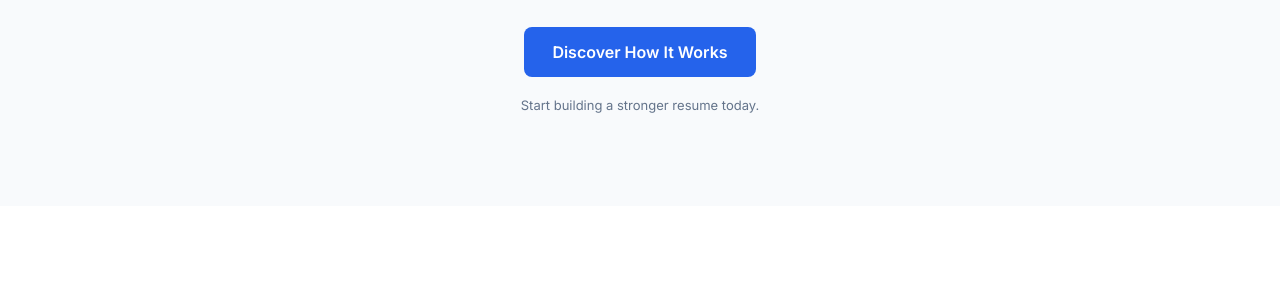
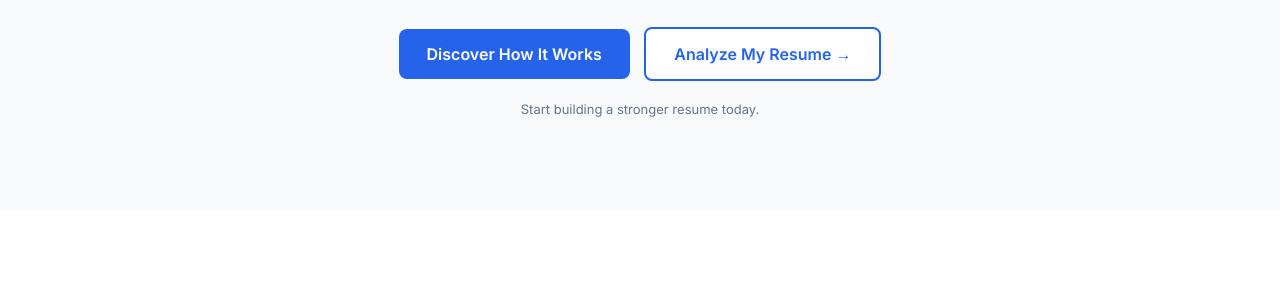
Before and after one commit to rishabhraj6232-a11y/Resume-Analyzer, a plain HTML site: page templates/home.html in a window 1280 px wide. Shown: the part 505-799 px from the top of the page. Drawn offline with Linux system fonts and the light colour scheme.

Commit message:
Update home.html

```diff
--- a/templates/home.html
+++ b/templates/home.html
@@ -1,3 +1,4 @@
+
 <!DOCTYPE html>
 <html lang="en">
 <head>
@@ -6,9 +7,11 @@
 
     <title>Resume Analyzer</title>
 
+    <!-- these are the fonts used on the website -->
     <link rel="stylesheet" href="https://fonts.googleapis.com/css2?family=Space+Grotesk:wght@500;600;700&family=Inter:wght@400;500;600&display=swap">
 
     <style>
+        /* this controls the main page style */
         body {
             margin: 0;
             font-family: 'Inter', sans-serif;
@@ -16,6 +19,7 @@
             color: #0F172A;
         }
 
+        /* this is the top bar with the logo and links */
         header {
             position: sticky;
             top: 0;
@@ -26,18 +30,21 @@
             align-items: center;
         }
 
+        /* this styles the website name */
         header h2 {
             font-family: 'Space Grotesk', sans-serif;
             color: #2563EB;
             margin: 0;
         }
 
+        /* these are the home and about links */
         nav a {
             text-decoration: none;
             color: #475569;
             margin-left: 20px;
         }
 
+        /* this styles the GitHub link */
         .github-link {
             display: block;
             margin-top: 8px;
@@ -50,11 +57,13 @@
             text-decoration: underline;
         }
 
+        /* this is the main welcome section */
         .hero {
             text-align: center;
             padding: 100px 20px 80px;
         }
 
+        /* this is the small label above the heading */
         .label {
             color: #2563EB;
             background-color: #DBEAFE;
@@ -65,16 +74,19 @@
             font-weight: bold;
         }
 
+        /* this styles the main heading */
         h1 {
             font-family: 'Space Grotesk', sans-serif;
             font-size: 52px;
             margin-bottom: 15px;
         }
 
+        /* this makes the second heading line blue */
         h1 span {
             color: #2563EB;
         }
 
+        /* this styles the text under the heading */
         .description {
             color: #64748B;
             font-size: 16px;
@@ -83,6 +95,7 @@
             margin: 0 auto 30px;
         }
 
+        /* this is the main blue button style */
         .button {
             display: inline-block;
             background-color: #2563EB;
@@ -97,12 +110,26 @@
             background-color: #1D4ED8;
         }
 
+        /* this styles the resume button with a white background and blue outline */
+        .resume-button {
+            background-color: white;
+            color: #2563EB;
+            border: 2px solid #2563EB;
+            margin-left: 10px;
+        }
+
+        .resume-button:hover {
+            background-color: #DBEAFE;
+        }
+
+        /* this is the small text under the buttons */
         .note {
             color: #64748B;
             font-size: 13px;
             margin-top: 20px;
         }
 
+        /* this is the how it works section */
         .how {
             background-color: white;
             text-align: center;
@@ -114,17 +141,20 @@
             font-size: 32px;
         }
 
+        /* this styles the text under the section heading */
         .subtitle {
             color: #64748B;
             margin-bottom: 40px;
         }
 
+        /* this holds the three cards in a row */
         .steps {
             display: flex;
             justify-content: center;
             gap: 25px;
         }
 
+        /* this styles each card */
         .step {
             background-color: #F8FAFC;
             padding: 30px 20px;
@@ -133,6 +163,7 @@
             max-width: 250px;
         }
 
+        /* this styles the number boxes inside the cards */
         .number {
             background-color: #DBEAFE;
             color: #2563EB;
@@ -146,16 +177,19 @@
             font-weight: bold;
         }
 
+        /* this styles the card headings */
         .step h3 {
             font-family: 'Space Grotesk', sans-serif;
         }
 
+        /* this styles the text inside the cards */
         .step p {
             color: #64748B;
             font-size: 14px;
             line-height: 1.7;
         }
 
+        /* this is the dark bar at the bottom of the page */
         footer {
             background-color: #0F172A;
             color: #CBD5E1;
@@ -164,6 +198,7 @@
             font-size: 13px;
         }
 
+        /* this adjusts the layout for smaller screens */
         @media (max-width: 650px) {
             header {
                 padding: 20px;
@@ -192,10 +227,12 @@
 
 <body>
 
+    <!-- this is the header with the website name and navigation -->
     <header>
         <div>
             <h2>ResumeAnalyzer</h2>
 
+            <!-- this link opens the GitHub repository -->
             <a class="github-link"
                href="https://github.com/rishabhraj6232-a11y/Resume-Analyzer"
                target="_blank"
@@ -204,12 +241,14 @@
             </a>
         </div>
 
+        <!-- these links move to sections on this page -->
         <nav>
             <a href="#home">Home</a>
             <a href="#about">About</a>
         </nav>
     </header>
 
+    <!-- this is the main welcome section -->
     <section class="hero" id="home">
 
         <p class="label">YOUR CAREER STARTS HERE</p>
@@ -225,8 +264,14 @@
             opportunities to improve your resume.
         </p>
 
+        <!-- this button moves down to the how it works section -->
         <a href="#about" class="button">
             Discover How It Works
+        </a>
+
+        <!-- this button opens the separate product page -->
+        <a href="./product.html" class="button resume-button">
+            Analyze My Resume →
         </a>
 
         <p class="note">
@@ -235,6 +280,7 @@
 
     </section>
 
+    <!-- this section explains how the website works -->
     <section class="how" id="about">
 
         <h2>How It Works</h2>
@@ -243,8 +289,10 @@
             Three simple steps. A stronger resume.
         </p>
 
+        <!-- these are the three information cards -->
         <div class="steps">
 
+            <!-- this card explains the first step -->
             <div class="step">
                 <div class="number">01</div>
                 <h3>Understand</h3>
@@ -254,6 +302,7 @@
                 </p>
             </div>
 
+            <!-- this card explains the second step -->
             <div class="step">
                 <div class="number">02</div>
                 <h3>Analyze</h3>
@@ -263,6 +312,7 @@
                 </p>
             </div>
 
+            <!-- this card explains the third step -->
             <div class="step">
                 <div class="number">03</div>
                 <h3>Improve</h3>
@@ -276,6 +326,7 @@
 
     </section>
 
+    <!-- this is the footer at the bottom of the page -->
     <footer>
         ResumeAnalyzer | Build a better first impression.
     </footer>
```
